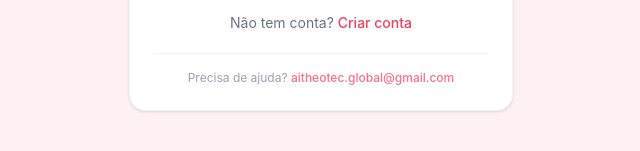
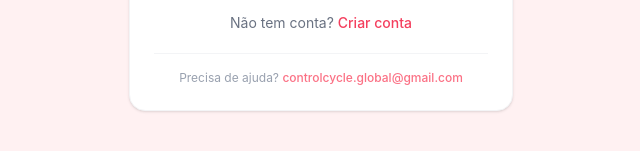
Before and after one commit to JuliaEstefanny/control-cycle, a Next.js app: page /login in a window 1280 px wide. Shown: the part 545-696 px from the top of the page, without its empty margins (319-959 px from the left). Built offline with nearby package versions, Linux system fonts and the light colour scheme.

Commit message:
chore: altera email de suporte para controlcycle.global@gmail.com

```diff
--- a/src/app/(app)/fale-conosco/page.tsx
+++ b/src/app/(app)/fale-conosco/page.tsx
@@ -23,10 +23,10 @@ export default function FaleConoscoPage() {
                 Para dúvidas sobre o app, problemas técnicos ou questões sobre o Método Billings.
               </p>
               <a
-                href="mailto:aitheotec.global@gmail.com"
+                href="mailto:controlcycle.global@gmail.com"
                 className="text-rose-500 font-medium text-sm hover:underline mt-1"
               >
-                aitheotec.global@gmail.com
+                controlcycle.global@gmail.com
               </a>
             </div>
           </div>
@@ -44,7 +44,7 @@ export default function FaleConoscoPage() {
                 <span className="font-medium text-gray-600">"Sugestão"</span>.
               </p>
               <a
-                href="mailto:aitheotec.global@gmail.com?subject=Sugest%C3%A3o%20-%20Control%20Cycle"
+                href="mailto:controlcycle.global@gmail.com?subject=Sugest%C3%A3o%20-%20Control%20Cycle"
                 className="text-rose-500 font-medium text-sm hover:underline mt-1"
               >
                 Enviar sugestão
--- a/src/app/(auth)/login/page.tsx
+++ b/src/app/(auth)/login/page.tsx
@@ -88,10 +88,10 @@ export default function LoginPage() {
             <p className="text-xs text-center text-gray-400">
               Precisa de ajuda?{" "}
               <a
-                href="mailto:aitheotec.global@gmail.com"
+                href="mailto:controlcycle.global@gmail.com"
                 className="text-rose-400 hover:underline font-medium"
               >
-                aitheotec.global@gmail.com
+                controlcycle.global@gmail.com
               </a>
             </p>
           </div>
```
